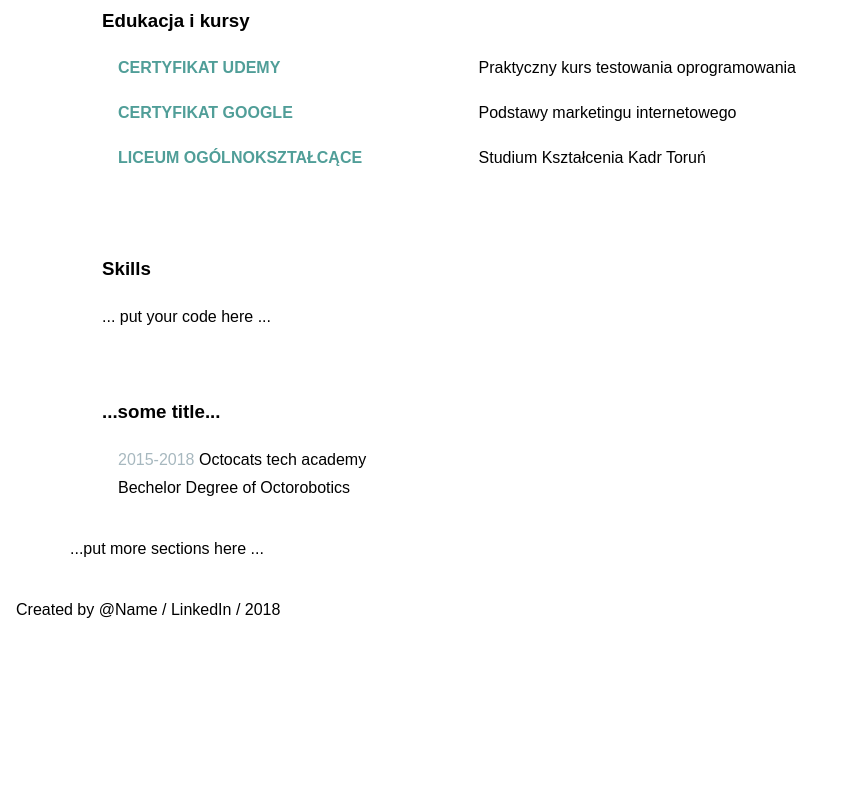
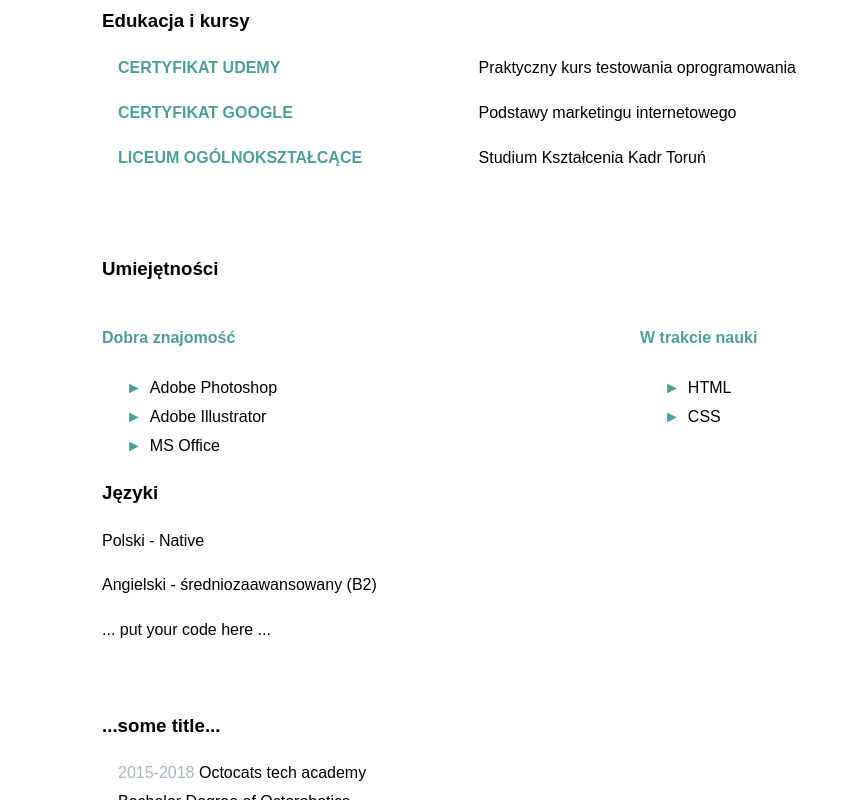
Before and after one commit to TheDrem94/Test-repo, a plain HTML site: page index.html in a window 1280 px wide. Shown: the part 540-1340 px from the top of the page, without its empty margins (0-843 px from the left). Before the commit the page ends 1197 px from the top, so only its background shows below. Drawn offline with Linux system fonts and the light colour scheme.

Commit message:
add skills section

```diff
--- a/index.html
+++ b/index.html
@@ -48,7 +48,28 @@
       </section>
       <!-- Skilss -->
       <section>
-        <h3>Skills</h3>
+        <h3>Umiejętności</h3>
+        <div class="skills">
+          <div class="column">
+            <ul class="list-dashed">
+              <font color="#509e98"><h4>Dobra znajomość</h4></font>
+              <li>Adobe Photoshop</li>
+              <li>Adobe Illustrator</li>
+              <li>MS Office</li>
+            </ul>
+          </div>
+          <div class="column">
+            <ul class="list-dashed">
+              <font color="#509e98"><h4>W trakcie nauki</h4></font>
+              <li>HTML</li>
+              <li>CSS</li>
+            </ul>
+          </div>
+        </div>
+
+        <h3>Języki</h3>
+        <p>Polski - Native</p>
+        <p>Angielski - średniozaawansowany (B2)</p>
 
         ... put your code here ...
       </section>
--- a/style.css
+++ b/style.css
@@ -82,6 +82,39 @@ main {
   padding-left: 1em;
 }
 
+ul{
+  margin: 0;
+}
+
+
+ul.list-dashed{
+  list-style-type: none;
+  padding: 0;
+}
+
+ul.list-dashed > li{
+  padding-left: 1.5em;
+}
+
+ul.list-dashed > li:before{
+  color: #509e98;
+  content: "►";
+  padding-right: 0.5em;
+}
+
+.skills{
+  display: -ms-flexbox;
+  display: flex;
+  -ms-flex-wrap: wrap;
+  flex-wrap: wrap;
+}
+
+.skills .column{
+  -ms-flex: 0 0 50%;
+  flex: 0 0 50%;
+  max-width: 50%;
+}
+
 .school span {
   color: #a7b8bf;
 }
```
